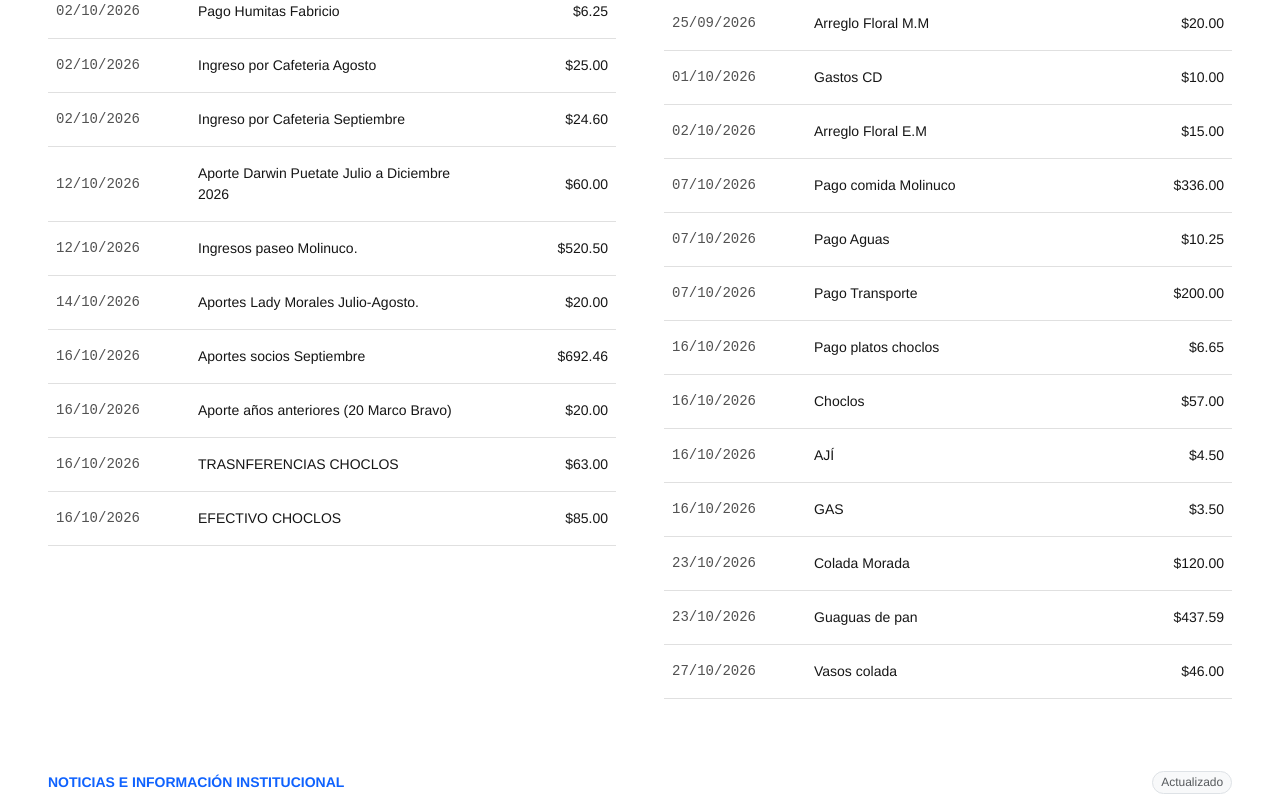
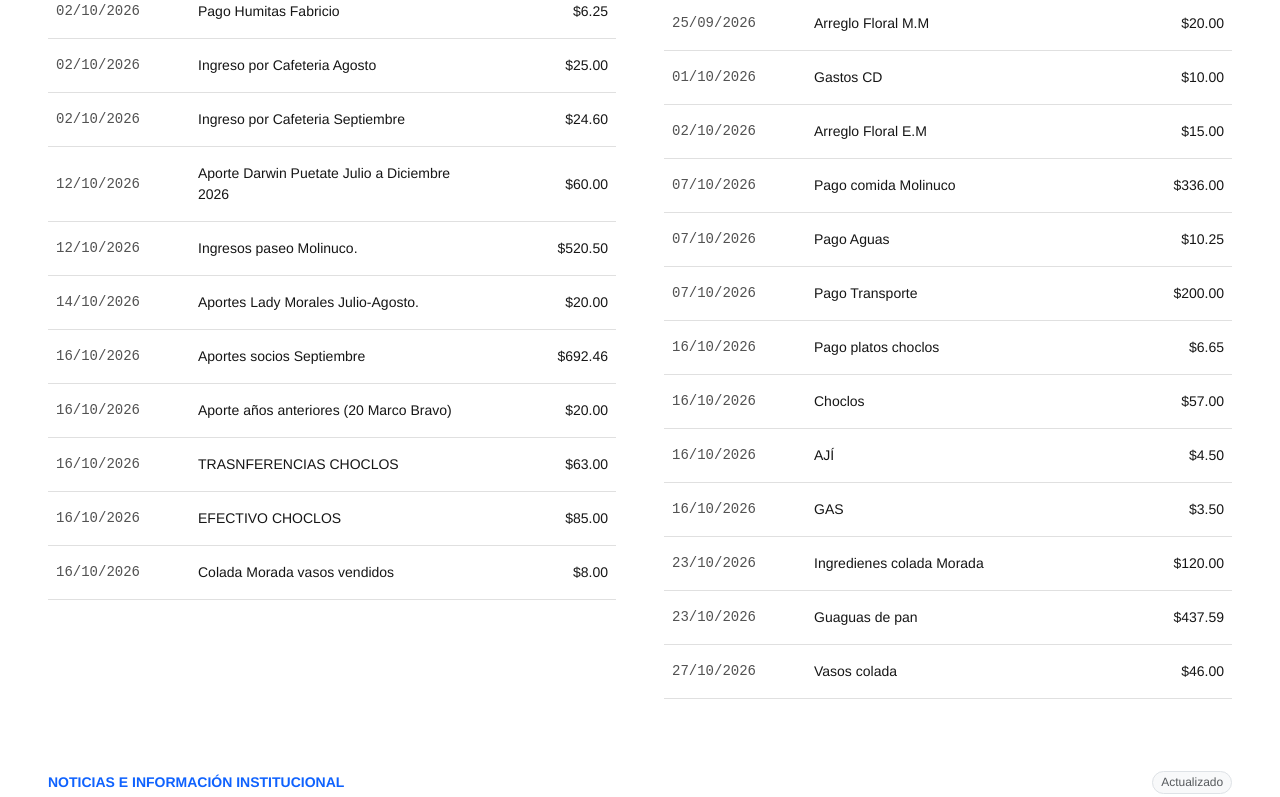
Before and after one commit to jjorgeadrian007/cuentas_aso, a React (Vite) app: page / in a window 1280 px wide. Shown: the part 1925-2722 px from the top of the page. Built offline with nearby package versions, Linux system fonts and the light colour scheme.

Commit message:
reporte-29102026

```diff
--- a/src/App.jsx
+++ b/src/App.jsx
@@ -38,6 +38,7 @@ export default function DashboardAsociacion() {
     { id: 30, fecha: "16/10/2026", nombre: "Aporte años anteriores (20 Marco Bravo)", valor: 20.00 },
     { id: 31, fecha: "16/10/2026", nombre: "TRASNFERENCIAS CHOCLOS", valor: 63.00 },
     { id: 32, fecha: "16/10/2026", nombre: "EFECTIVO CHOCLOS", valor: 85.00 },
+    { id: 33, fecha: "16/10/2026", nombre: "Colada Morada vasos vendidos", valor: 8 },
   ]);
 
   const [egresos] = useState([
@@ -74,7 +75,7 @@ export default function DashboardAsociacion() {
     { id: 31, fecha: "16/10/2026", nombre: "Choclos", valor:57.00 },
     { id: 32, fecha: "16/10/2026", nombre: "AJÍ", valor:4.50 },
     { id: 32, fecha: "16/10/2026", nombre: "GAS", valor:3.50 },
-    { id: 33, fecha: "23/10/2026", nombre: "Colada Morada", valor:120.00 },
+    { id: 33, fecha: "23/10/2026", nombre: "Ingredienes colada Morada", valor:120.00 },
     { id: 34, fecha: "23/10/2026", nombre: "Guaguas de pan", valor:437.59 },
     { id: 35, fecha: "27/10/2026", nombre: "Vasos colada", valor:46.00 },
   ]);
```
